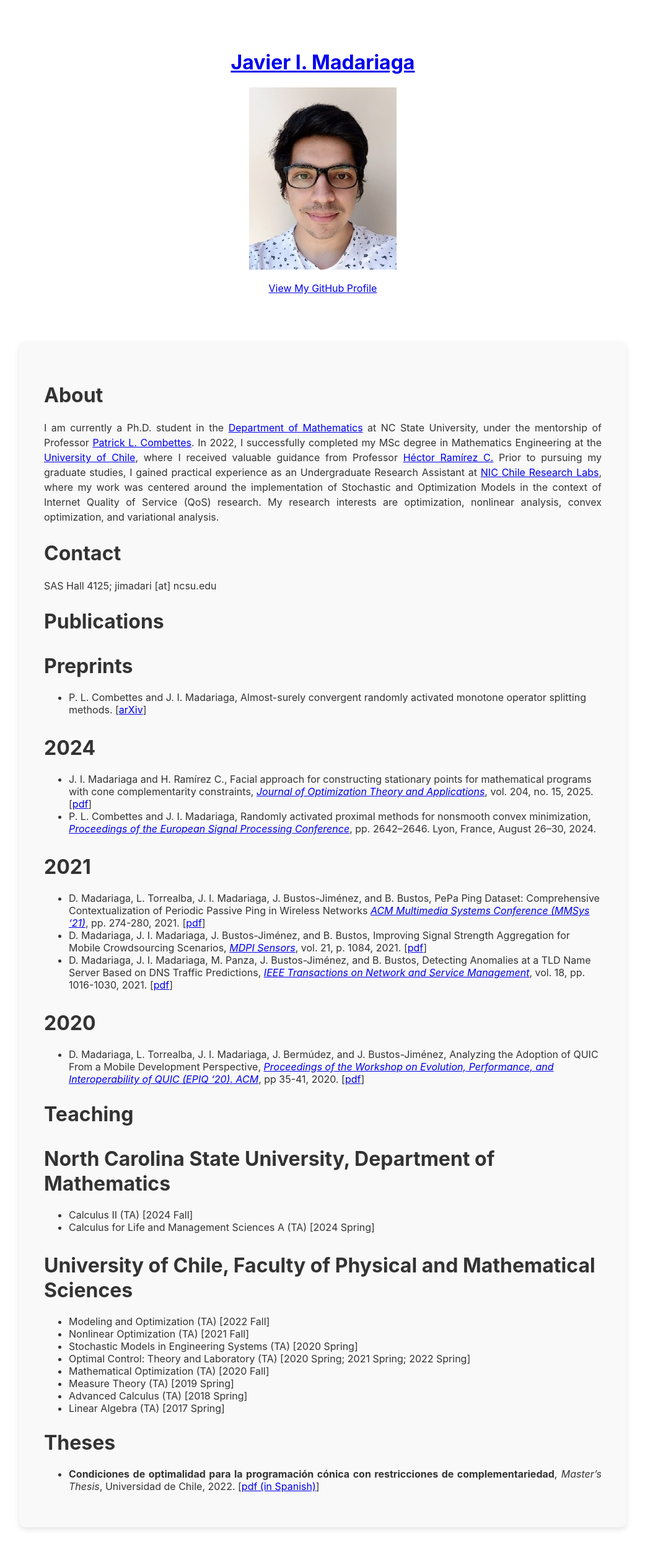
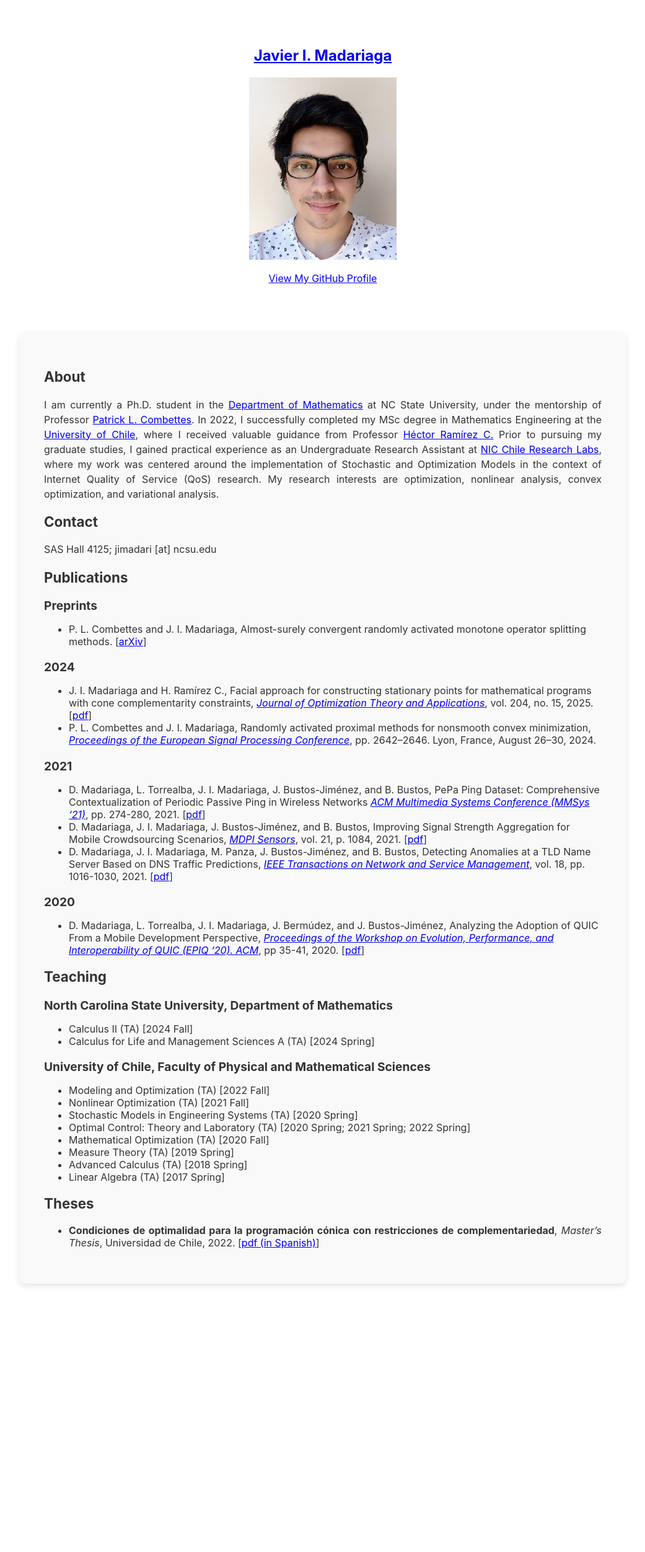
Before and after one commit to jmadariagar/jmadariagar.github.io, a Jekyll site: the page built from index.md, in a window 1280 px wide. Shown: the whole page at 62% size, without its empty margins (119-1160 px from the left). Built offline with Jekyll 4.4.1, drawn with Linux system fonts in a browser that asks for light colours; our own code applies the rules of GitHub Pages for plain Markdown files; a script that is not in the unit is left out; the repository's description, which GitHub fills in, is left out; after the commit the page ends 2111 px from its top, so only the background shows below that.

Commit message:
Update style.css

```diff
--- a/assets/css/style.css
+++ b/assets/css/style.css
@@ -26,9 +26,21 @@ section p {
     line-height: 1.5;  /* Add spacing between lines for readability */
 }
 
-h1, h2, h3 {
-    font-size: 2em;  /* Adjust heading sizes */
+h1 {
+    font-size: 1.5em;
+    line-height: 1.2;
     margin-bottom: 20px;
+}
+
+h2 {
+    font-size: 1.4em;
+    line-height: 1.3;
+    margin-bottom: 18px;
+}
+
+h3 {
+    font-size: 1.2em;
+    margin-bottom: 16px;
 }
 
 footer {
```
